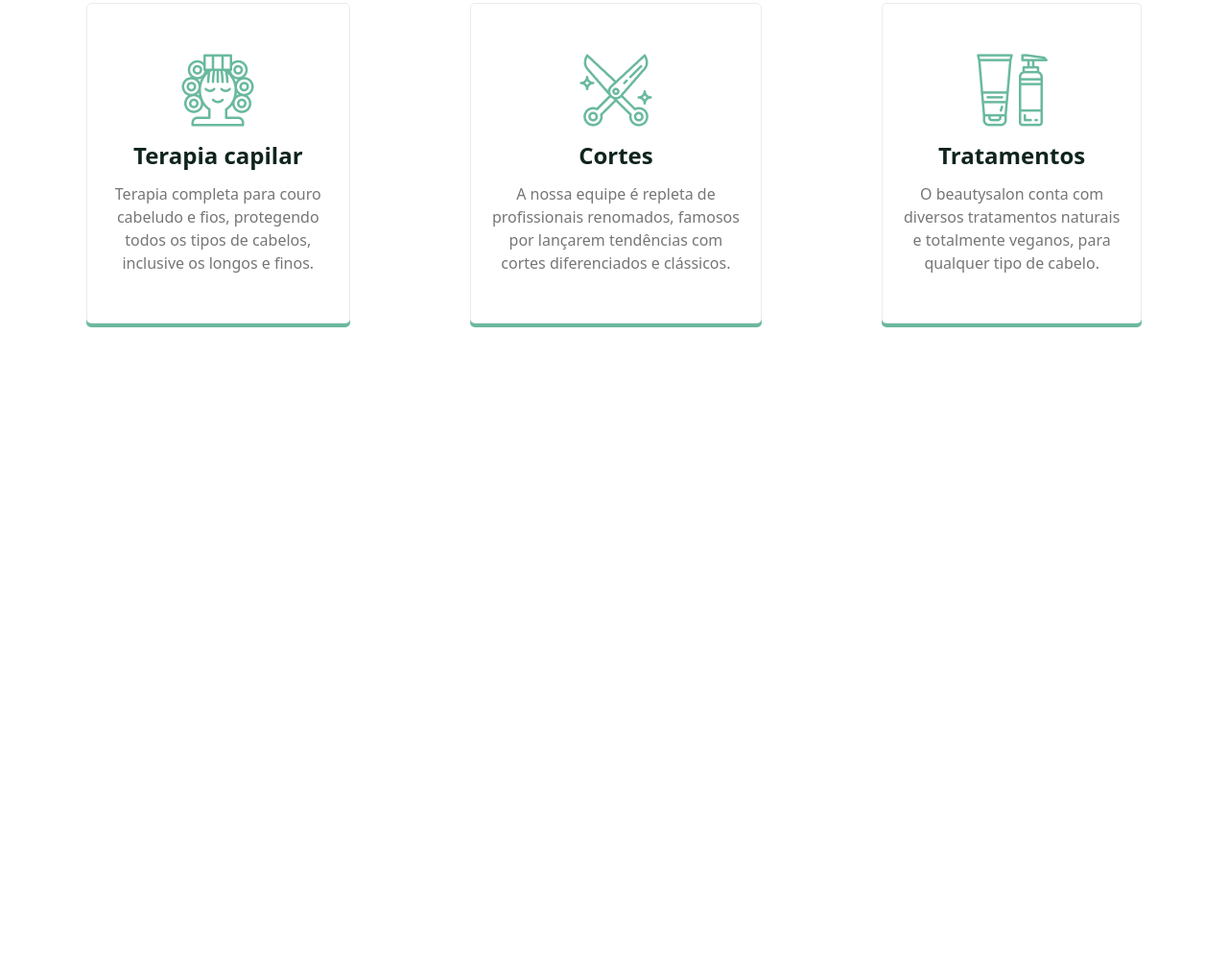
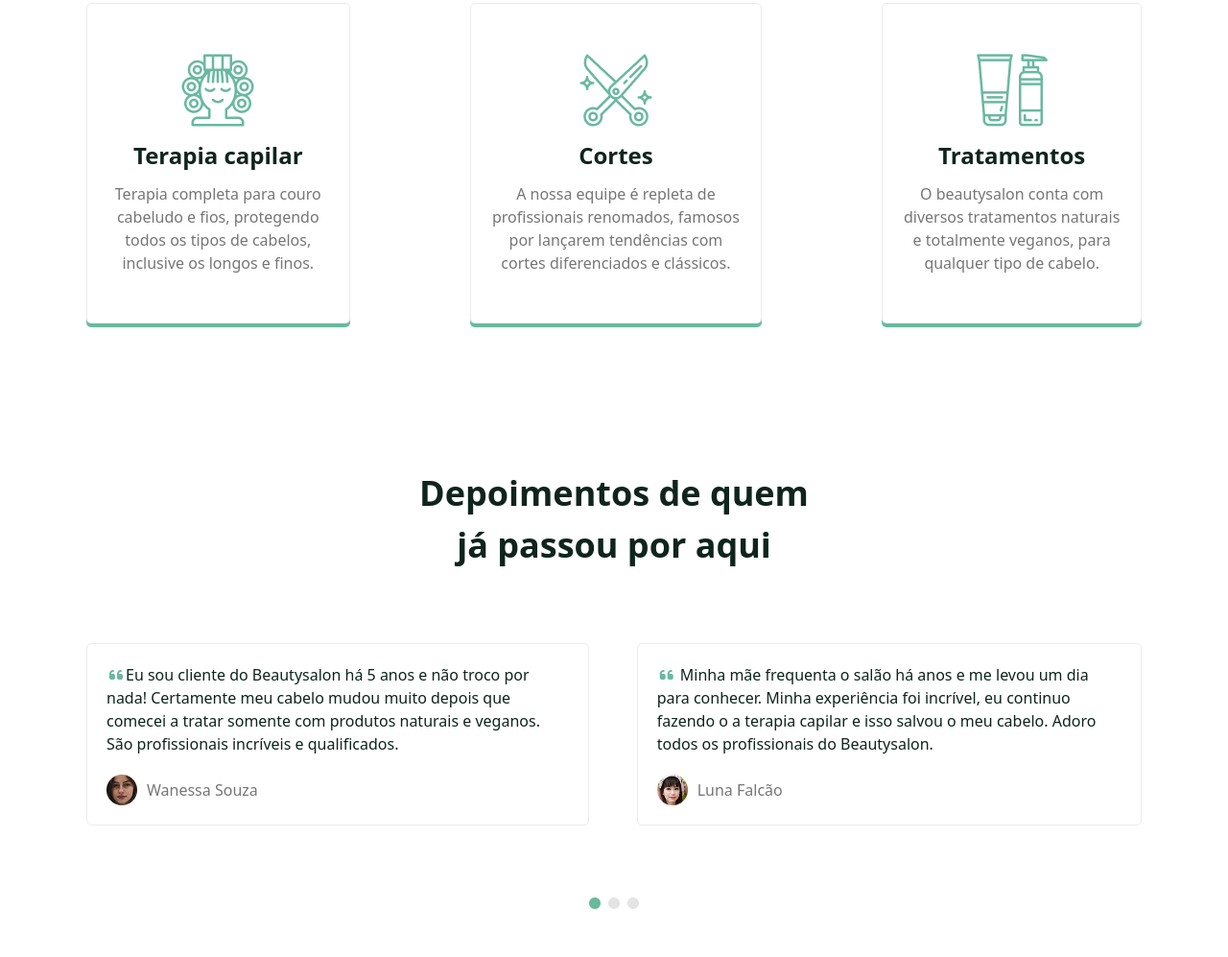
Before and after one commit to mahmadzoda09/TailwindLesson4, a website: page index.html in a window 1280 px wide. Shown: the part 1354-2351 px from the top of the page at 96% size. Before the commit the page ends 1791 px from the top, so only its background shows below. Drawn offline with Linux system fonts and the light colour scheme.

Commit message:
Section4

```diff
--- a/index.html
+++ b/index.html
@@ -5,6 +5,13 @@
     <meta name="viewport" content="width=device-width, initial-scale=1.0" />
     <title>Document</title>
     <link rel="stylesheet" href="src/output.css" />
+    <link
+      rel="stylesheet"
+      href="https://cdnjs.cloudflare.com/ajax/libs/font-awesome/7.0.1/css/all.min.css"
+      integrity="sha512-2SwdPD6INVrV/lHTZbO2nodKhrnDdJK9/kg2XD1r9uGqPo1cUbujc+IYdlYdEErWNu69gVcYgdxlmVmzTWnetw=="
+      crossorigin="anonymous"
+      referrerpolicy="no-referrer"
+    />
   </head>
   <body>
     <header class="flex max-w-300 m-auto p-[20px] justify-between items-center">
@@ -82,25 +89,81 @@
             exclusivos e totalmente naturais
           </p>
         </nav>
-        <div class="flex flex-col lg:flex-row p-[50px] gap-[50px] lg:gap-[125px]">
-          <nav class="flex flex-col items-center text-center shadow-[0px_4px_#69B99D] rounded-[5px] w-100%  border-[#00000014] border-[1px] p-[50px_20px] gap-[10px]">
+        <div
+          class="flex flex-col lg:flex-row p-[50px] gap-[50px] lg:gap-[125px]"
+        >
+          <nav
+            class="flex flex-col items-center text-center shadow-[0px_4px_#69B99D] rounded-[5px] w-100% border-[#00000014] border-[1px] p-[50px_20px] gap-[10px]"
+          >
             <img src="src/Icon.png" alt="" />
-            <h1 class="text-[#0F241D] text-[24px] font-bold ">Terapia capilar</h1>
-            <p class="text-[#767676]">Terapia completa para couro cabeludo e fios, protegendo todos os tipos de cabelos, inclusive os longos e finos.</p>
+            <h1 class="text-[#0F241D] text-[24px] font-bold">
+              Terapia capilar
+            </h1>
+            <p class="text-[#767676]">
+              Terapia completa para couro cabeludo e fios, protegendo todos os
+              tipos de cabelos, inclusive os longos e finos.
+            </p>
           </nav>
-          <nav class="flex flex-col items-center text-center shadow-[0px_4px_#69B99D] rounded-[5px] w-100%  border-[#00000014] border-[1px] p-[50px_20px] gap-[10px]">
+          <nav
+            class="flex flex-col items-center text-center shadow-[0px_4px_#69B99D] rounded-[5px] w-100% border-[#00000014] border-[1px] p-[50px_20px] gap-[10px]"
+          >
             <img src="src/Icon (1).png" alt="" />
             <h1 class="text-[#0F241D] text-[24px] font-bold">Cortes</h1>
-            <p class="text-[#767676]">A nossa equipe é repleta de profissionais renomados, famosos por lançarem tendências com cortes diferenciados e clássicos.</p>
+            <p class="text-[#767676]">
+              A nossa equipe é repleta de profissionais renomados, famosos por
+              lançarem tendências com cortes diferenciados e clássicos.
+            </p>
           </nav>
-          <nav class="flex flex-col items-center text-center shadow-[0px_4px_#69B99D] rounded-[5px] w-100%  border-[#00000014] border-[1px] p-[50px_20px] gap-[10px]">
+          <nav
+            class="flex flex-col items-center text-center shadow-[0px_4px_#69B99D] rounded-[5px] w-100% border-[#00000014] border-[1px] p-[50px_20px] gap-[10px]"
+          >
             <img src="src/Icon (2).png" alt="" />
             <h1 class="text-[#0F241D] text-[24px] font-bold">Tratamentos</h1>
-            <p class="text-[#767676]">O beautysalon conta com diversos tratamentos naturais e totalmente veganos, para qualquer tipo de cabelo.</p>
+            <p class="text-[#767676]">
+              O beautysalon conta com diversos tratamentos naturais e totalmente
+              veganos, para qualquer tipo de cabelo.
+            </p>
           </nav>
         </div>
       </section>
-
+      <section class="flex flex-col items-center max-w-300 m-auto gap-[75px] p-[50px]">
+        <h1 class="text-[#0F241D] text-center text-[36px] font-bold">
+          Depoimentos de quem <br>já passou por aqui
+        </h1>
+        <div class="flex gap-[50px]">
+          <nav
+            class="flex flex-col gap-[20px] border-[1px] border-[#00000014] p-[20px] rounded-[5px]"
+          >
+            <h1 class="text-[#0F241D] text-[16px]">
+              <i class="fa-solid fa-quote-left text-[#69B99D]"></i>Eu sou
+              cliente do Beautysalon há 5 anos e não troco por nada! Certamente
+              meu cabelo mudou muito depois que comecei a tratar somente com
+              produtos naturais e veganos. São profissionais incríveis e
+              qualificados.
+            </h1>
+            <nav class="flex gap-[10px] items-center">
+              <img src="src/bio.png" alt="" />
+              <p class="text-[#767676] text-[16px]">Wanessa Souza</p>
+            </nav>
+          </nav>
+          <nav
+            class="flex flex-col gap-[20px] border-[1px] border-[#00000014] p-[20px] rounded-[5px]"
+          >
+            <h1 class="text-[#0F241D] text-[16px]">
+              <i class="fa-solid fa-quote-left text-[#69B99D]"></i> Minha mãe
+              frequenta o salão há anos e me levou um dia para conhecer. Minha
+              experiência foi incrível, eu continuo fazendo o a terapia capilar
+              e isso salvou o meu cabelo. Adoro todos os profissionais do
+              Beautysalon.
+            </h1>
+            <nav class="flex gap-[10px] items-center">
+              <img src="src/bio1.png" alt="" />
+              <p class="text-[#767676] text-[16px]">Luna Falcão</p>
+            </nav>
+          </nav>
+        </div>
+        <img src="src/Dots.png" alt="">
+      </section>
     </main>
   </body>
 </html>
```
Also changed, not shown: src/output.css.
